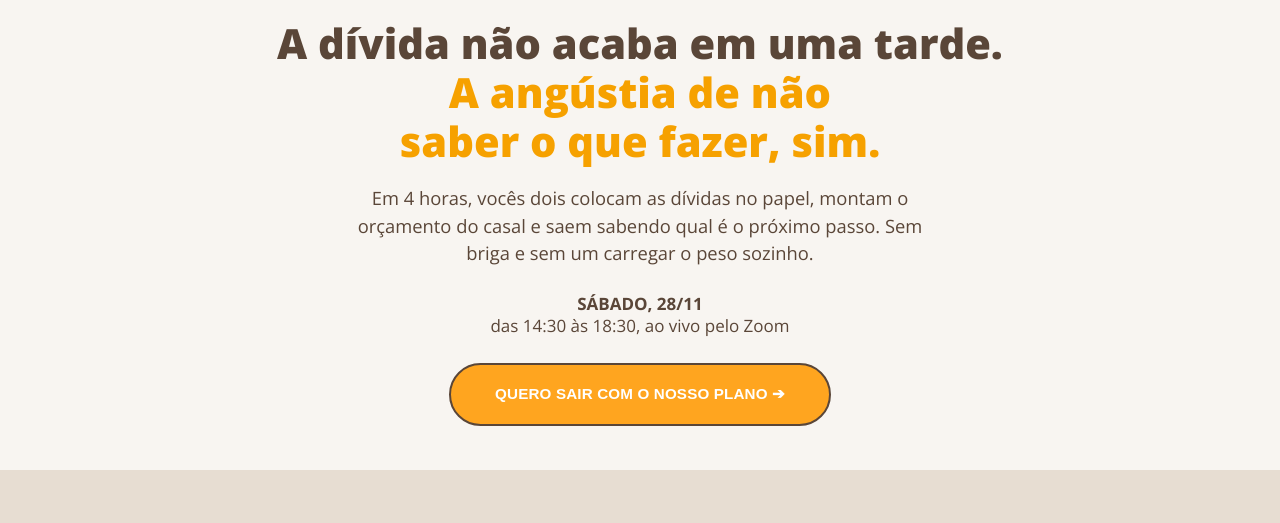
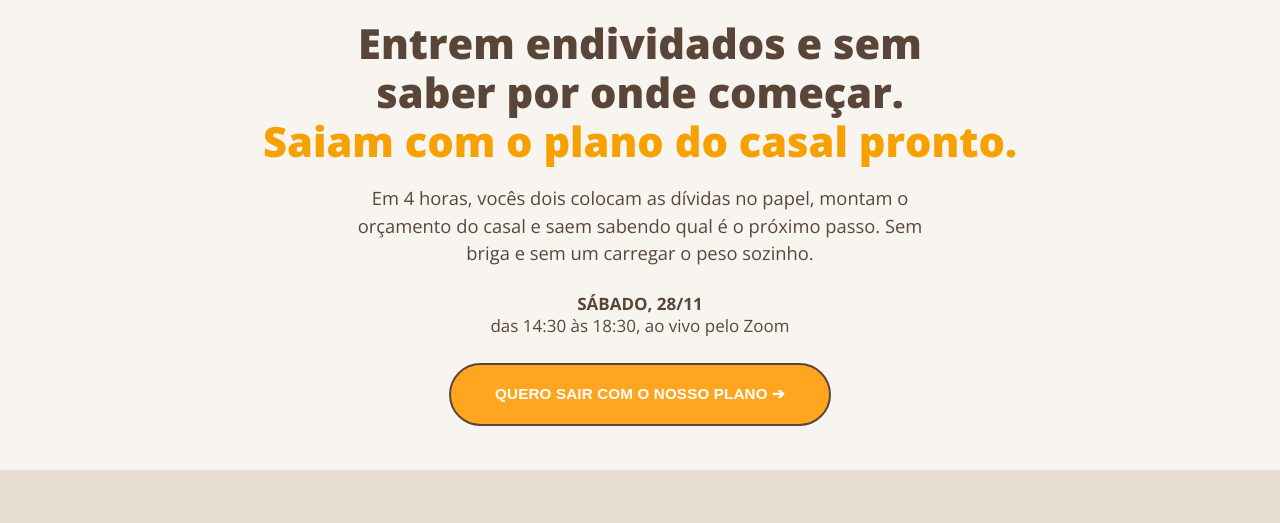
Before and after one commit to falecomdoismaisum-debug/doismaisum, a plain HTML site: page index.html in a window 1280 px wide. Shown: the part 261-784 px from the top of the page. Drawn offline with nearby package versions, Linux system fonts and the light colour scheme.

Commit message:
Troca o título da abertura para a versão antes/depois
Co-Authored-By: Claude Fable 5.2 <noreply@anthropic.com>

```diff
--- a/index.html
+++ b/index.html
@@ -227,7 +227,7 @@ dialog img{width:100%;border-radius:8px;cursor:zoom-out}
 <header class="hero">
   <img class="hero__logo" src="assets/logo.png" alt="Imersão Dois mais Um" width="800" height="450">
   <p class="hero__tag">Imersão online e ao vivo para casais endividados</p>
-  <h1>A dívida não acaba em uma tarde. <span>A angústia de não saber o que fazer, sim.</span></h1>
+  <h1>Entrem endividados e sem saber por onde começar. <span>Saiam com o plano do casal pronto.</span></h1>
   <p class="hero__texto">Em 4 horas, vocês dois colocam as dívidas no papel, montam o orçamento do casal e saem sabendo qual é o próximo passo. Sem briga e sem um carregar o peso sozinho.</p>
   <p class="hero__data">Sábado, 28/11 <span>das 14:30 às 18:30, ao vivo pelo Zoom</span></p>
   <div class="cta"><a class="btn" href="https://pay.hotmart.com/V108424352J">Quero sair com o nosso plano ➔</a></div>
```
